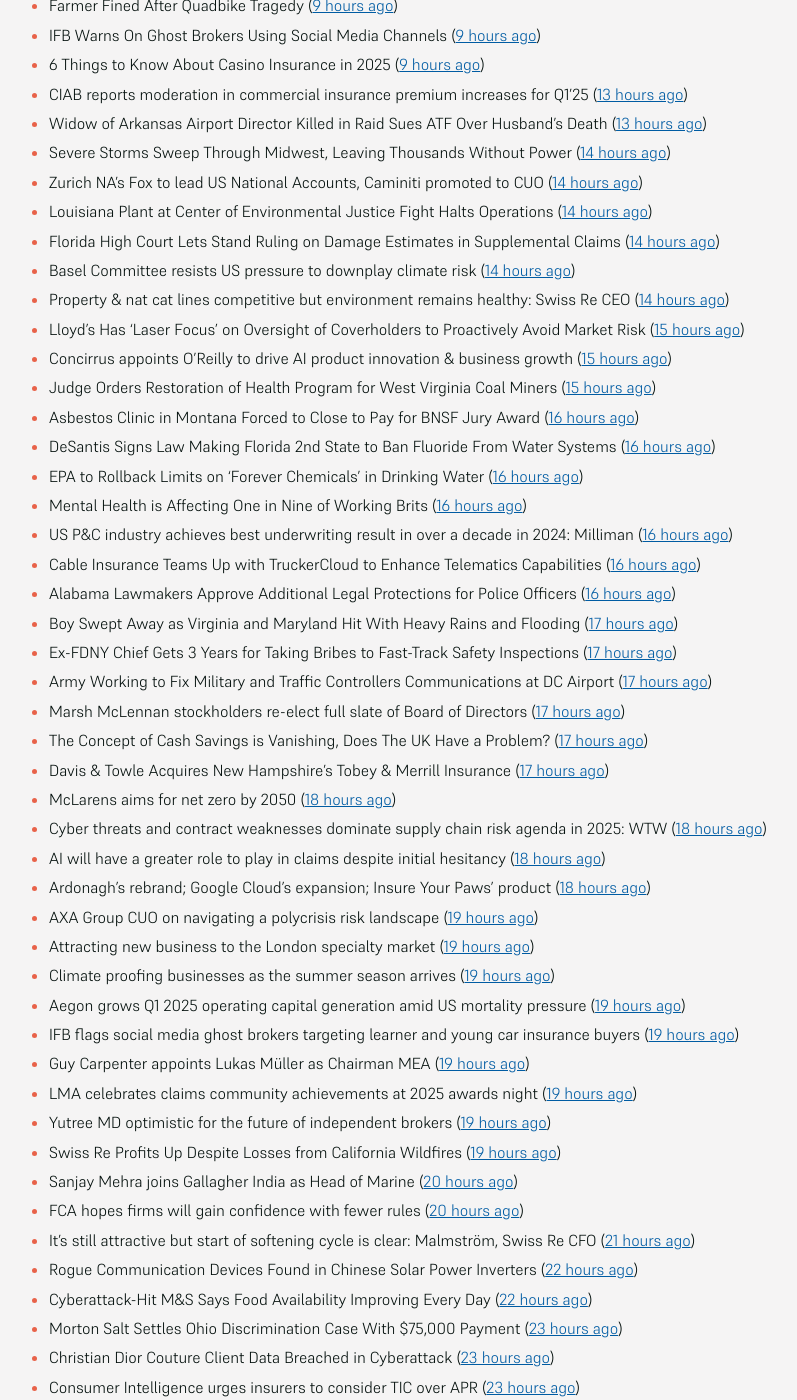
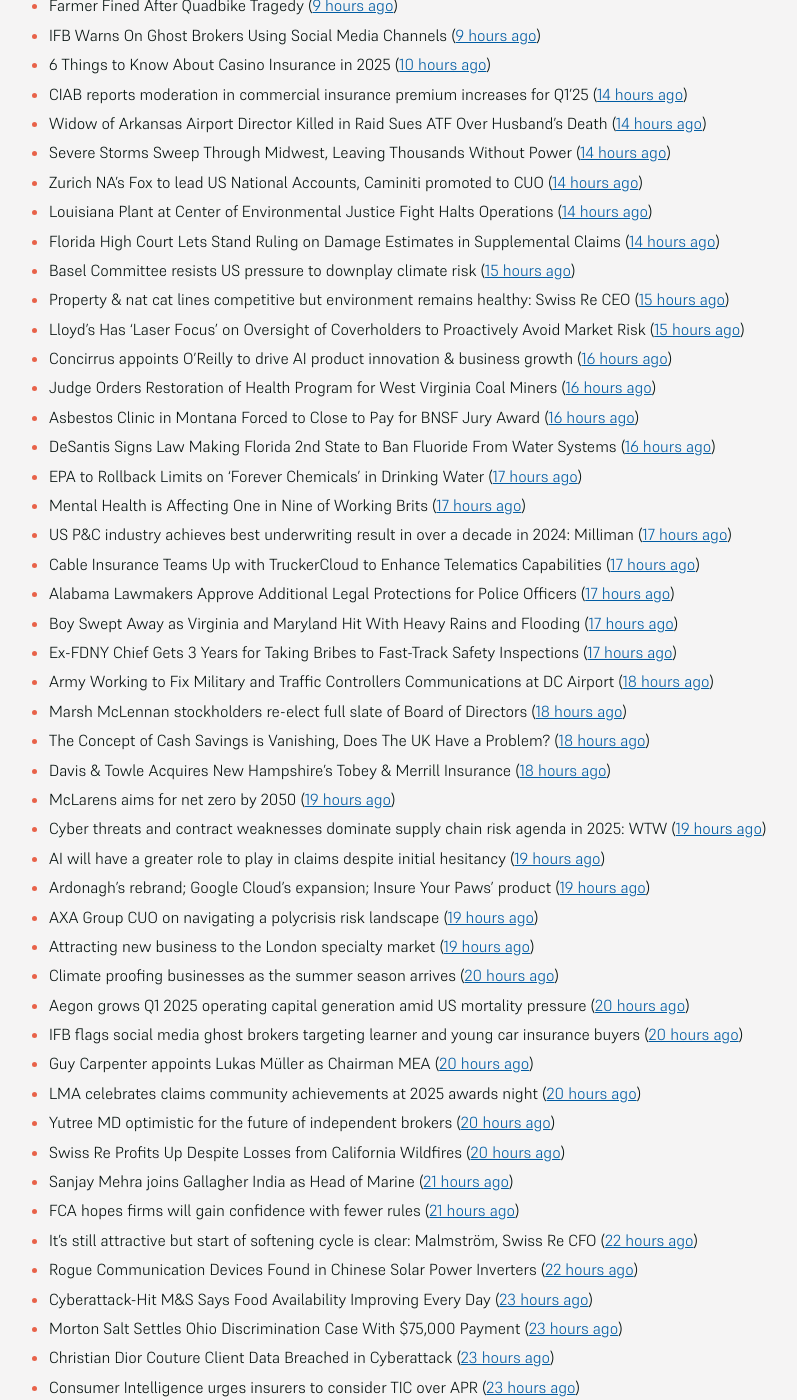
Before and after one commit to mat-0/feeds.thechels.uk, a Jekyll site: the page built from index.md, in a window 1280 px wide and 1400 px high, scrolled down 368 px. Shown: the whole window, without its empty margins (215-1012 px from the left). Built offline with Jekyll 4.4.1, drawn with Linux system fonts in a browser that asks for light colours; some of the changed text lies outside the part shown.

Commit message:
New Feed

```diff
--- a/index.md
+++ b/index.md
@@ -8,54 +8,54 @@ description: Latest Updates
 [Get this as an RSS feed](/feed.rss)
 
 <!-- news_marker starts -->
-- Severe Storm Batters St. Louis, Leaving At Least 4 Dead ([2 hours ago](https://www.insurancejournal.com/news/midwest/2025/05/16/824121.htm))
-- Edison Plans $6.2 Billion Fire-Prevention Plan After LA Blazes ([7 hours ago](https://www.insurancejournal.com/news/west/2025/05/16/824114.htm))
+- Severe Storm Batters St. Louis, Leaving At Least 4 Dead ([3 hours ago](https://www.insurancejournal.com/news/midwest/2025/05/16/824121.htm))
+- Edison Plans $6.2 Billion Fire-Prevention Plan After LA Blazes ([8 hours ago](https://www.insurancejournal.com/news/west/2025/05/16/824114.htm))
 - Guidewire Releases Study on EU Customer Attitudes Towards Insurers ([8 hours ago](https://insurance-edge.net/2025/05/16/guidewire-releases-study-on-eu-customer-attitudes-towards-insurers/))
 - Farmer Fined After Quadbike Tragedy ([9 hours ago](https://insurance-edge.net/2025/05/16/farmer-fined-after-quadbike-tragedy/))
 - IFB Warns On Ghost Brokers Using Social Media Channels ([9 hours ago](https://insurance-edge.net/2025/05/16/ifb-warns-on-ghost-brokers-using-social-media-channels/))
-- 6 Things to Know About Casino Insurance in 2025 ([9 hours ago](https://insurance-edge.net/2025/05/16/6-things-to-know-about-casino-insurance-in-2025/))
-- CIAB reports moderation in commercial insurance premium increases for Q1’25 ([13 hours ago](https://www.reinsurancene.ws/ciab-reports-moderation-in-commercial-insurance-premium-increases-for-q125/))
-- Widow of Arkansas Airport Director Killed in Raid Sues ATF Over Husband’s Death ([13 hours ago](https://www.insurancejournal.com/news/southcentral/2025/05/16/824097.htm))
+- 6 Things to Know About Casino Insurance in 2025 ([10 hours ago](https://insurance-edge.net/2025/05/16/6-things-to-know-about-casino-insurance-in-2025/))
+- CIAB reports moderation in commercial insurance premium increases for Q1’25 ([14 hours ago](https://www.reinsurancene.ws/ciab-reports-moderation-in-commercial-insurance-premium-increases-for-q125/))
+- Widow of Arkansas Airport Director Killed in Raid Sues ATF Over Husband’s Death ([14 hours ago](https://www.insurancejournal.com/news/southcentral/2025/05/16/824097.htm))
 - Severe Storms Sweep Through Midwest, Leaving Thousands Without Power ([14 hours ago](https://www.insurancejournal.com/news/midwest/2025/05/16/824092.htm))
 - Zurich NA’s Fox to lead US National Accounts, Caminiti promoted to CUO ([14 hours ago](https://www.reinsurancene.ws/zurich-nas-fox-to-lead-us-national-accounts-caminiti-promoted-to-cuo/))
 - Louisiana Plant at Center of Environmental Justice Fight Halts Operations ([14 hours ago](https://www.insurancejournal.com/news/southcentral/2025/05/16/824085.htm))
 - Florida High Court Lets Stand Ruling on Damage Estimates in Supplemental Claims ([14 hours ago](https://www.insurancejournal.com/news/southeast/2025/05/16/824076.htm))
-- Basel Committee resists US pressure to downplay climate risk ([14 hours ago](https://www.dig-in.com/articles/basel-committee-resists-us-pressure-to-downplay-climate-risk))
-- Property & nat cat lines competitive but environment remains healthy: Swiss Re CEO ([14 hours ago](https://www.reinsurancene.ws/property-nat-cat-lines-competitive-but-environment-remains-healthy-swiss-re-ceo/))
+- Basel Committee resists US pressure to downplay climate risk ([15 hours ago](https://www.dig-in.com/articles/basel-committee-resists-us-pressure-to-downplay-climate-risk))
+- Property & nat cat lines competitive but environment remains healthy: Swiss Re CEO ([15 hours ago](https://www.reinsurancene.ws/property-nat-cat-lines-competitive-but-environment-remains-healthy-swiss-re-ceo/))
 - Lloyd’s Has ‘Laser Focus’ on Oversight of Coverholders to Proactively Avoid Market Risk ([15 hours ago](https://www.insurancejournal.com/news/international/2025/05/16/824065.htm))
-- Concirrus appoints O’Reilly to drive AI product innovation & business growth ([15 hours ago](https://www.reinsurancene.ws/concirrus-appoints-oreilly-to-drive-ai-product-innovation-business-growth/))
-- Judge Orders Restoration of Health Program for West Virginia Coal Miners ([15 hours ago](https://www.insurancejournal.com/news/southeast/2025/05/16/824060.htm))
+- Concirrus appoints O’Reilly to drive AI product innovation & business growth ([16 hours ago](https://www.reinsurancene.ws/concirrus-appoints-oreilly-to-drive-ai-product-innovation-business-growth/))
+- Judge Orders Restoration of Health Program for West Virginia Coal Miners ([16 hours ago](https://www.insurancejournal.com/news/southeast/2025/05/16/824060.htm))
 - Asbestos Clinic in Montana Forced to Close to Pay for BNSF Jury Award ([16 hours ago](https://www.insurancejournal.com/news/west/2025/05/16/824055.htm))
 - DeSantis Signs Law Making Florida 2nd State to Ban Fluoride From Water Systems ([16 hours ago](https://www.insurancejournal.com/news/southeast/2025/05/16/824051.htm))
-- EPA to Rollback Limits on ‘Forever Chemicals’ in Drinking Water ([16 hours ago](https://www.insurancejournal.com/news/national/2025/05/16/824047.htm))
-- Mental Health is Affecting One in Nine of Working Brits ([16 hours ago](https://insurance-edge.net/2025/05/16/mental-health-is-affecting-one-in-nine-of-working-brits/))
-- US P&C industry achieves best underwriting result in over a decade in 2024: Milliman ([16 hours ago](https://www.reinsurancene.ws/us-pc-industry-achieves-best-underwriting-result-in-over-a-decade-in-2024-milliman/))
-- Cable Insurance Teams Up with TruckerCloud to Enhance Telematics Capabilities ([16 hours ago](https://www.insurtechinsights.com/cable-insurance-teams-up-with-truckercloud-to-enhance-telematics-capabilities/))
-- Alabama Lawmakers Approve Additional Legal Protections for Police Officers ([16 hours ago](https://www.insurancejournal.com/news/southeast/2025/05/16/824044.htm))
+- EPA to Rollback Limits on ‘Forever Chemicals’ in Drinking Water ([17 hours ago](https://www.insurancejournal.com/news/national/2025/05/16/824047.htm))
+- Mental Health is Affecting One in Nine of Working Brits ([17 hours ago](https://insurance-edge.net/2025/05/16/mental-health-is-affecting-one-in-nine-of-working-brits/))
+- US P&C industry achieves best underwriting result in over a decade in 2024: Milliman ([17 hours ago](https://www.reinsurancene.ws/us-pc-industry-achieves-best-underwriting-result-in-over-a-decade-in-2024-milliman/))
+- Cable Insurance Teams Up with TruckerCloud to Enhance Telematics Capabilities ([17 hours ago](https://www.insurtechinsights.com/cable-insurance-teams-up-with-truckercloud-to-enhance-telematics-capabilities/))
+- Alabama Lawmakers Approve Additional Legal Protections for Police Officers ([17 hours ago](https://www.insurancejournal.com/news/southeast/2025/05/16/824044.htm))
 - Boy Swept Away as Virginia and Maryland Hit With Heavy Rains and Flooding ([17 hours ago](https://www.insurancejournal.com/news/east/2025/05/16/824034.htm))
 - Ex-FDNY Chief Gets 3 Years for Taking Bribes to Fast-Track Safety Inspections ([17 hours ago](https://www.insurancejournal.com/news/east/2025/05/16/824030.htm))
-- Army Working to Fix Military and Traffic Controllers Communications at DC Airport ([17 hours ago](https://www.insurancejournal.com/news/east/2025/05/16/824024.htm))
-- Marsh McLennan stockholders re-elect full slate of Board of Directors ([17 hours ago](https://www.reinsurancene.ws/marsh-mclennan-stockholders-re-elect-full-slate-of-board-of-directors/))
-- The Concept of Cash Savings is Vanishing, Does The UK Have a Problem? ([17 hours ago](https://insurance-edge.net/2025/05/16/the-concept-of-cash-savings-is-vanishing-does-the-uk-have-a-problem/))
-- Davis & Towle Acquires New Hampshire’s Tobey & Merrill Insurance ([17 hours ago](https://www.insurancejournal.com/news/east/2025/05/16/824021.htm))
-- McLarens aims for net zero by 2050 ([18 hours ago](https://www.postonline.co.uk/news/7957770/mclarens-aims-for-net-zero-by-2050))
-- Cyber threats and contract weaknesses dominate supply chain risk agenda in 2025: WTW ([18 hours ago](https://www.reinsurancene.ws/cyber-threats-and-contract-weaknesses-dominate-supply-chain-risk-agenda-in-2025-wtw/))
-- AI will have a greater role to play in claims despite initial hesitancy ([18 hours ago](https://www.postonline.co.uk/broker/7957769/ai-will-have-a-greater-role-to-play-in-claims-despite-initial-hesitancy))
-- Ardonagh’s rebrand; Google Cloud’s expansion; Insure Your Paws’ product ([18 hours ago](https://www.postonline.co.uk/news/7957764/ardonaghs-rebrand-google-clouds-expansion-insure-your-paws-product))
+- Army Working to Fix Military and Traffic Controllers Communications at DC Airport ([18 hours ago](https://www.insurancejournal.com/news/east/2025/05/16/824024.htm))
+- Marsh McLennan stockholders re-elect full slate of Board of Directors ([18 hours ago](https://www.reinsurancene.ws/marsh-mclennan-stockholders-re-elect-full-slate-of-board-of-directors/))
+- The Concept of Cash Savings is Vanishing, Does The UK Have a Problem? ([18 hours ago](https://insurance-edge.net/2025/05/16/the-concept-of-cash-savings-is-vanishing-does-the-uk-have-a-problem/))
+- Davis & Towle Acquires New Hampshire’s Tobey & Merrill Insurance ([18 hours ago](https://www.insurancejournal.com/news/east/2025/05/16/824021.htm))
+- McLarens aims for net zero by 2050 ([19 hours ago](https://www.postonline.co.uk/news/7957770/mclarens-aims-for-net-zero-by-2050))
+- Cyber threats and contract weaknesses dominate supply chain risk agenda in 2025: WTW ([19 hours ago](https://www.reinsurancene.ws/cyber-threats-and-contract-weaknesses-dominate-supply-chain-risk-agenda-in-2025-wtw/))
+- AI will have a greater role to play in claims despite initial hesitancy ([19 hours ago](https://www.postonline.co.uk/broker/7957769/ai-will-have-a-greater-role-to-play-in-claims-despite-initial-hesitancy))
+- Ardonagh’s rebrand; Google Cloud’s expansion; Insure Your Paws’ product ([19 hours ago](https://www.postonline.co.uk/news/7957764/ardonaghs-rebrand-google-clouds-expansion-insure-your-paws-product))
 - AXA Group CUO on navigating a polycrisis risk landscape ([19 hours ago](https://www.insurancebusinessmag.com/uk/news/breaking-news/axa-group-cuo-on-navigating-a-polycrisis-risk-landscape-535921.aspx))
 - Attracting new business to the London specialty market ([19 hours ago](https://www.insurancebusinessmag.com/uk/news/breaking-news/attracting-new-business-to-the-london-specialty-market-535974.aspx))
-- Climate proofing businesses as the summer season arrives ([19 hours ago](https://www.insurancebusinessmag.com/uk/news/catastrophe/climate-proofing-businesses-as-the-summer-season-arrives-535973.aspx))
-- Aegon grows Q1 2025 operating capital generation amid US mortality pressure ([19 hours ago](https://www.insurancebusinessmag.com/uk/news/breaking-news/aegon-grows-q1-2025-operating-capital-generation-amid-us-mortality-pressure-535972.aspx))
-- IFB flags social media ghost brokers targeting learner and young car insurance buyers ([19 hours ago](https://www.insurancebusinessmag.com/uk/news/auto-motor/ifb-flags-social-media-ghost-brokers-targeting-learner-and-young-car-insurance-buyers-535971.aspx))
-- Guy Carpenter appoints Lukas Müller as Chairman MEA ([19 hours ago](https://www.reinsurancene.ws/guy-carpenter-appoints-lukas-muller-as-chairman-mea/))
-- LMA celebrates claims community achievements at 2025 awards night ([19 hours ago](https://www.insurancebusinessmag.com/uk/news/claims/lma-celebrates-claims-community-achievements-at-2025-awards-night-535970.aspx))
-- Yutree MD optimistic for the future of independent brokers ([19 hours ago](https://www.postonline.co.uk/news/7957767/yutree-md-optimistic-for-the-future-of-independent-brokers))
-- Swiss Re Profits Up Despite Losses from California Wildfires ([19 hours ago](https://www.insurancejournal.com/news/international/2025/05/16/824017.htm))
-- Sanjay Mehra joins Gallagher India as Head of Marine ([20 hours ago](https://www.reinsurancene.ws/sanjay-mehra-joins-gallagher-india-as-head-of-marine/))
-- FCA hopes firms will gain confidence with fewer rules ([20 hours ago](https://www.postonline.co.uk/news/7957766/fca-hopes-firms-will-gain-confidence-with-fewer-rules))
-- It’s still attractive but start of softening cycle is clear: Malmström, Swiss Re CFO ([21 hours ago](https://www.reinsurancene.ws/its-still-attractive-but-start-of-softening-cycle-is-clear-malmstrom-swiss-re-cfo/))
+- Climate proofing businesses as the summer season arrives ([20 hours ago](https://www.insurancebusinessmag.com/uk/news/catastrophe/climate-proofing-businesses-as-the-summer-season-arrives-535973.aspx))
+- Aegon grows Q1 2025 operating capital generation amid US mortality pressure ([20 hours ago](https://www.insurancebusinessmag.com/uk/news/breaking-news/aegon-grows-q1-2025-operating-capital-generation-amid-us-mortality-pressure-535972.aspx))
+- IFB flags social media ghost brokers targeting learner and young car insurance buyers ([20 hours ago](https://www.insurancebusinessmag.com/uk/news/auto-motor/ifb-flags-social-media-ghost-brokers-targeting-learner-and-young-car-insurance-buyers-535971.aspx))
+- Guy Carpenter appoints Lukas Müller as Chairman MEA ([20 hours ago](https://www.reinsurancene.ws/guy-carpenter-appoints-lukas-muller-as-chairman-mea/))
+- LMA celebrates claims community achievements at 2025 awards night ([20 hours ago](https://www.insurancebusinessmag.com/uk/news/claims/lma-celebrates-claims-community-achievements-at-2025-awards-night-535970.aspx))
+- Yutree MD optimistic for the future of independent brokers ([20 hours ago](https://www.postonline.co.uk/news/7957767/yutree-md-optimistic-for-the-future-of-independent-brokers))
+- Swiss Re Profits Up Despite Losses from California Wildfires ([20 hours ago](https://www.insurancejournal.com/news/international/2025/05/16/824017.htm))
+- Sanjay Mehra joins Gallagher India as Head of Marine ([21 hours ago](https://www.reinsurancene.ws/sanjay-mehra-joins-gallagher-india-as-head-of-marine/))
+- FCA hopes firms will gain confidence with fewer rules ([21 hours ago](https://www.postonline.co.uk/news/7957766/fca-hopes-firms-will-gain-confidence-with-fewer-rules))
+- It’s still attractive but start of softening cycle is clear: Malmström, Swiss Re CFO ([22 hours ago](https://www.reinsurancene.ws/its-still-attractive-but-start-of-softening-cycle-is-clear-malmstrom-swiss-re-cfo/))
 - Rogue Communication Devices Found in Chinese Solar Power Inverters ([22 hours ago](https://www.insurancejournal.com/news/international/2025/05/16/824006.htm))
-- Cyberattack-Hit M&S Says Food Availability Improving Every Day ([22 hours ago](https://www.insurancejournal.com/news/international/2025/05/16/824002.htm))
+- Cyberattack-Hit M&S Says Food Availability Improving Every Day ([23 hours ago](https://www.insurancejournal.com/news/international/2025/05/16/824002.htm))
 - Morton Salt Settles Ohio Discrimination Case With $75,000 Payment ([23 hours ago](https://www.insurancejournal.com/news/midwest/2025/05/16/823999.htm))
 - Christian Dior Couture Client Data Breached in Cyberattack ([23 hours ago](https://www.insurancejournal.com/news/national/2025/05/16/823975.htm))
 - Consumer Intelligence urges insurers to consider TIC over APR ([23 hours ago](https://www.insurancebusinessmag.com/uk/news/auto-motor/consumer-intelligence-urges-insurers-to-consider-tic-over-apr-535940.aspx))
```
